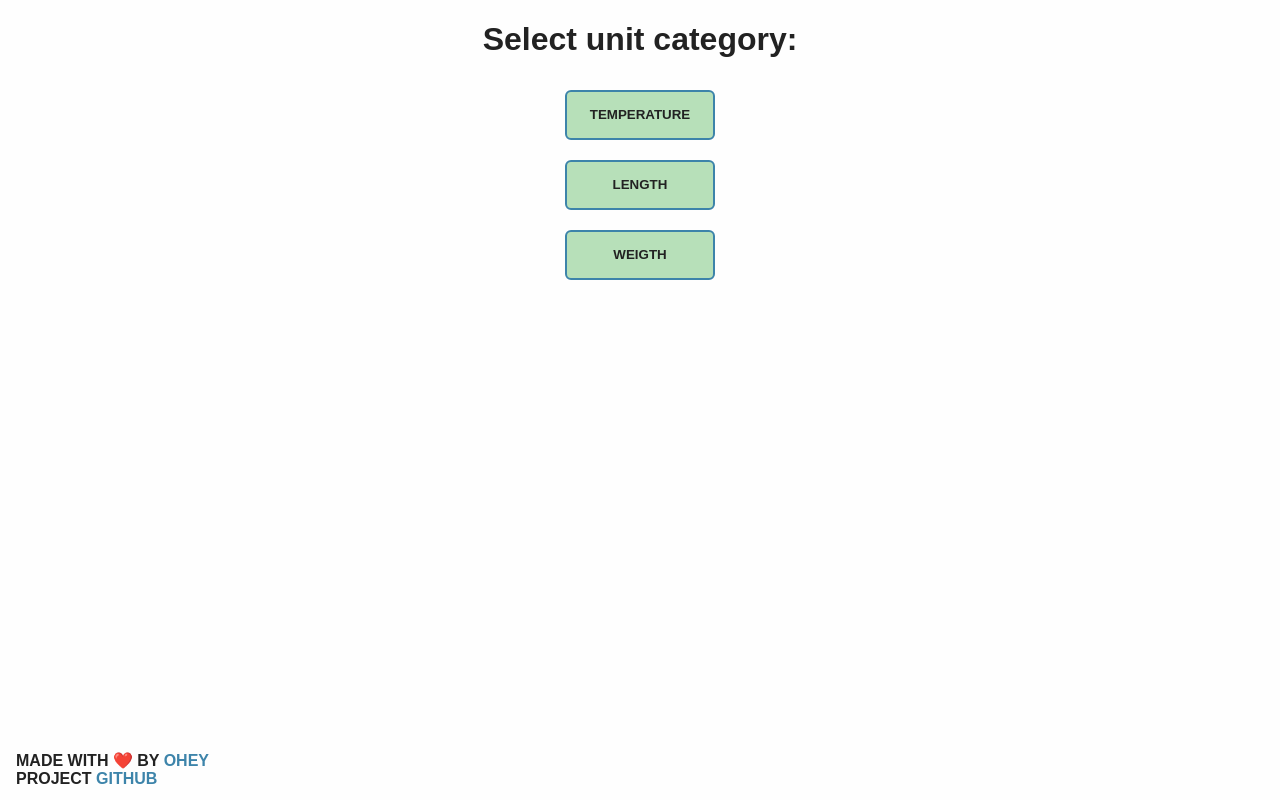
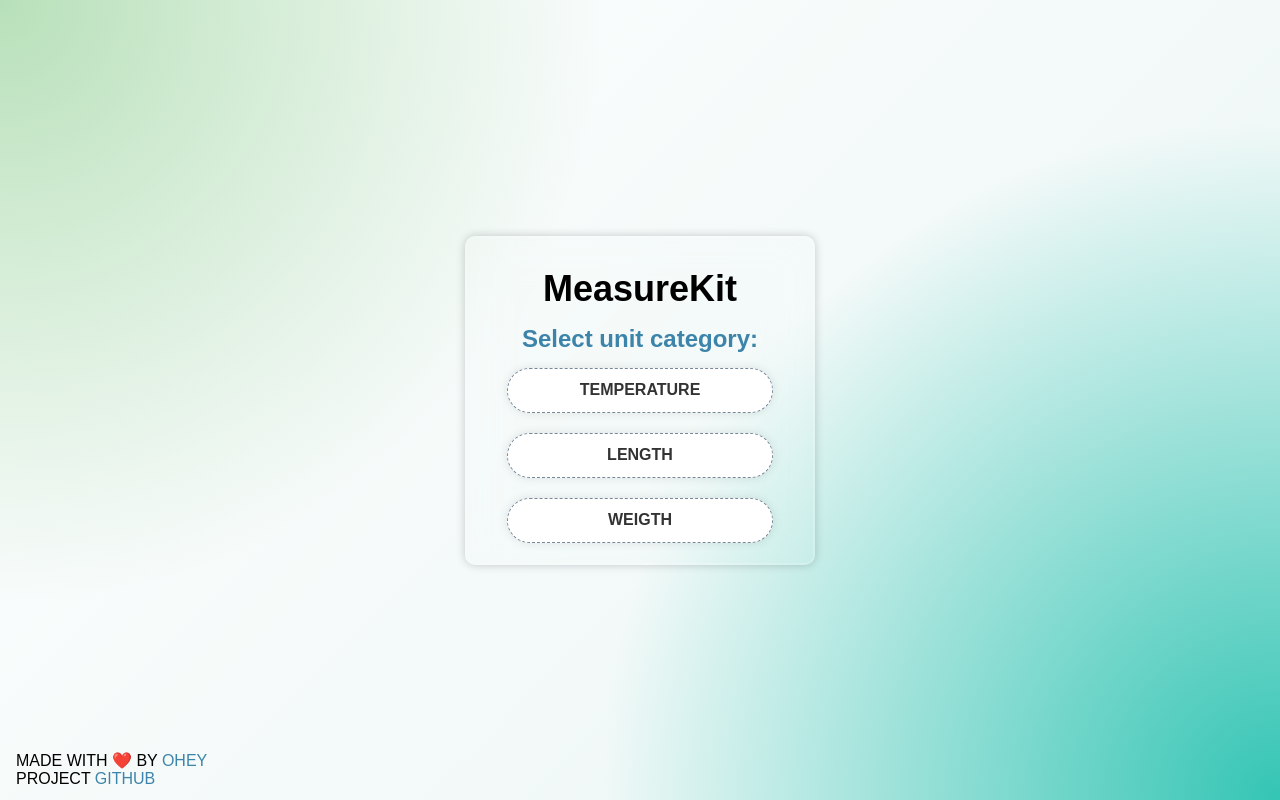
Before and after one commit to oheyek/MeasureKit, a Flask app: page / in a window 1280 px wide. Run offline with Flask 3, Linux system fonts and the light colour scheme; some web fonts are replaced.

Commit message:
feat: improve UX

```diff
--- a/static/css/style.css
+++ b/static/css/style.css
@@ -1,35 +1,60 @@
 * {
   font-family: "Google Sans", sans-serif;
-  font-weight: 600;
-  color: #222;
+  margin: 0;
+  padding: 0;
+  box-sizing: border-box;
 }
 
 body {
-  background: #fefefe;
+  display: flex;
+  justify-content: center;
+  align-items: center;
+  min-height: 100vh;
+  background-position: center;
+  overflow: hidden;
+  background:
+    radial-gradient(circle at top left, #b7e0b9 0%, transparent 40%),
+    radial-gradient(circle at bottom right, #34c5b4 0%, transparent 45%),
+    linear-gradient(135deg, #fefefe 0%, #eaf6f4 100%);
+  background-attachment: fixed;
 }
 
-#category-message {
-  margin-bottom: 20px;
+#main-container {
+  text-align: center;
+  width: 350px;
+  background-color: transparent;
+  border: 2px solid rgba(255, 255, 255, 0.2);
+  backdrop-filter: blur(20px);
+  box-shadow: 0 0 10px rgba(0, 0, 0, 0.2);
+  color: #fff;
+  border-radius: 10px;
+  padding: 30px 40px 0px;
+}
+
+#main-container h1 {
+  font-size: 36px;
+  margin-bottom: 15px;
+  color: black;
+}
+
+#main-container h2 {
+  margin-bottom: 15px;
   color: #3d84aa;
 }
 
-#main-container {
-  display: flex;
-  justify-content: center;
-  gap: 16px;
-}
-
 #category-buttons button {
-  width: 150px;
-  height: 50px;
-  margin: 10px;
-  border: 2px solid #3d84aa;
-  border-radius: 6px;
-  box-sizing: border-box;
-  background: #b7e0b9;
-  color: #222;
+  width: 100%;
+  height: 45px;
+  background: #fff;
+  border: 1px dashed lightslategrey;
+  outline: none;
+  border-radius: 40px;
+  box-shadow: 0 0 10px rgba(0, 0, 0, 0.1);
   cursor: pointer;
-  transition: all 0.2s ease-in-out;
+  font-size: 16px;
+  color: #333;
+  font-weight: 600;
+  margin-bottom: 20px;
 }
 
 #category-buttons button:hover,
@@ -38,6 +63,10 @@ body {
   color: #fff;
   border-color: #34c5b4;
   outline: none;
+}
+
+#category-buttons button:active {
+  transform: scale(0.98);
 }
 
 #credits {
@@ -49,7 +78,6 @@ body {
   display: flex;
   justify-content: space-between;
   align-items: center;
-  background: #fefefe;
 }
 
 #credits a {
@@ -64,3 +92,9 @@ body {
 #credits .right {
   font-size: 20px;
 }
+
+@media (max-width: 768px) {
+  #main-container {
+    flex-direction: column;
+  }
+}
--- a/templates/index.html
+++ b/templates/index.html
@@ -1,8 +1,7 @@
 {% extends "base.html" %} {% block head %} {% endblock %} {% block body %}
-<div style="text-align: center" id="category-message">
-<h1>Select unit category:</h1>
-</div>
-<div style="text-align: center" id="main-container">
+<div id="main-container">
+    <h1>MeasureKit</h1>
+    <h2>Select unit category:</h2>
     <div id="category-buttons">
         <div id="temperature-button"><button type="button">TEMPERATURE</button></div>
         <div id="length-button"><button type="button">LENGTH</button>
```
Lines whose indentation alone changed are shown as unchanged.
